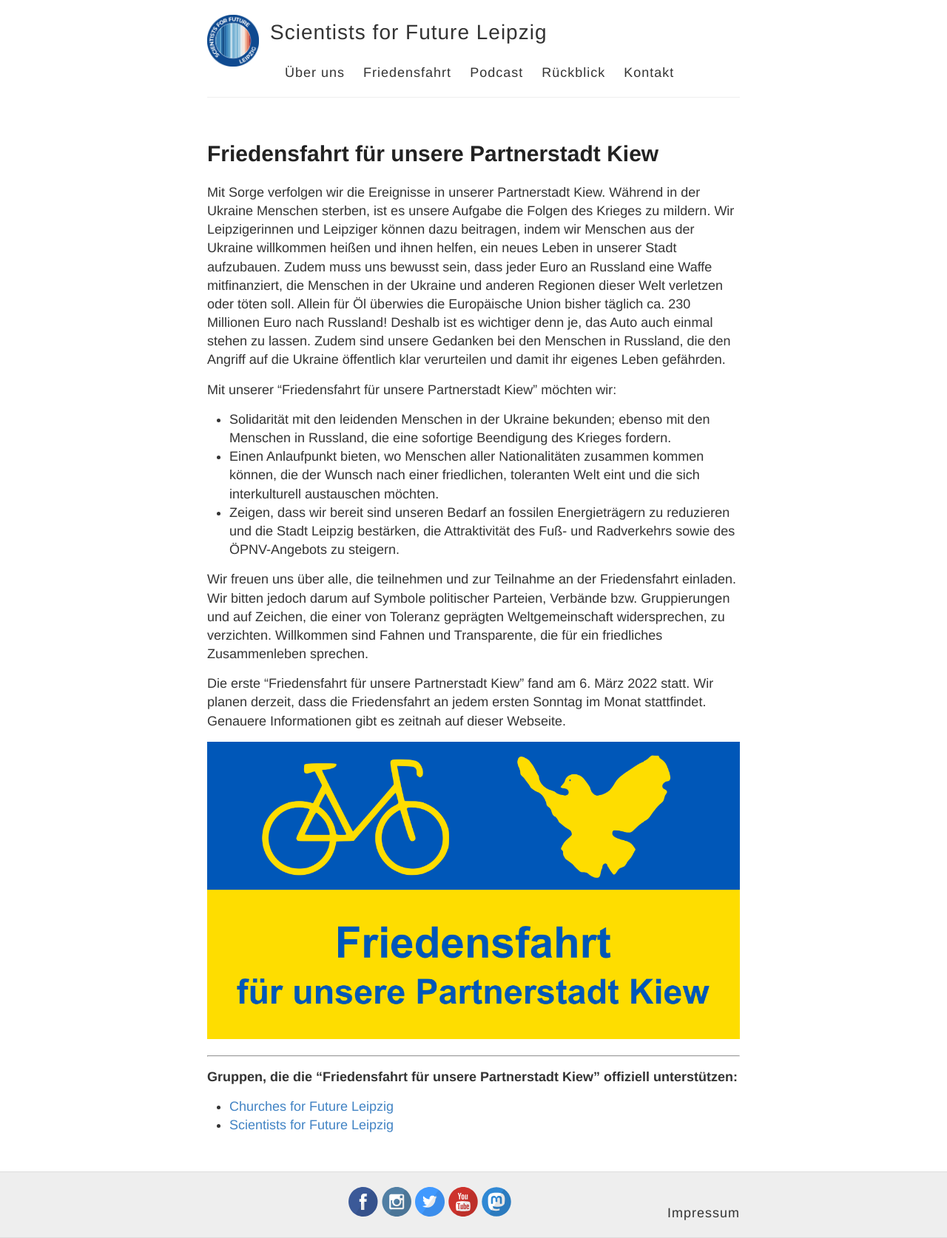
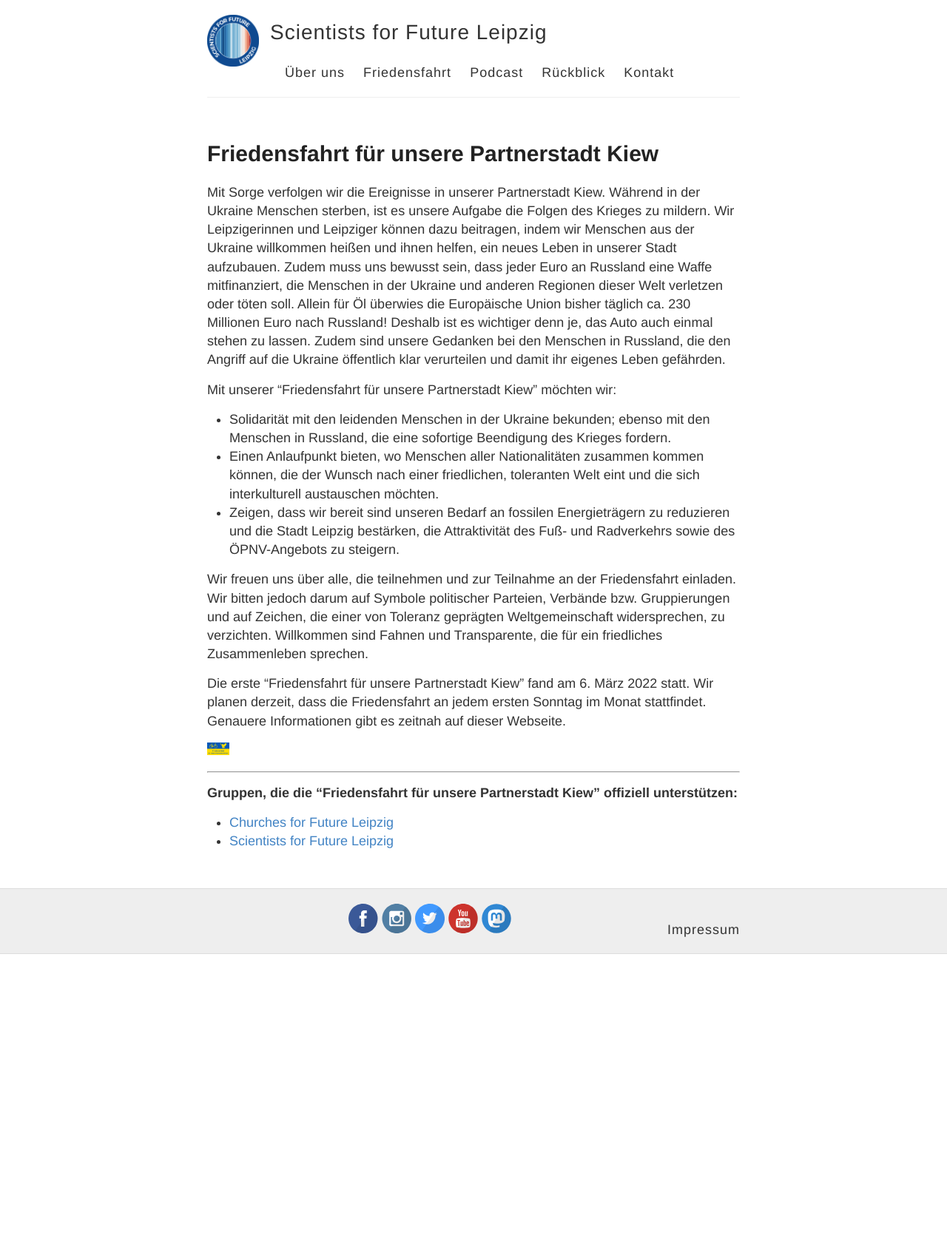
Before and after one commit to s4f-leipzig/s4f-leipzig.github.io, a Jekyll site: the page built from Friedensfahrt.md, in a window 1280 px wide. Shown: the whole page at 74% size. Built offline with Jekyll 4.4.1, drawn with Linux system fonts in a browser that asks for light colours; after the commit the page ends 1290 px from its top, so only the background shows below that.

Commit message:
Update Friedensfahrt.md

```diff
--- a/Friedensfahrt.md
+++ b/Friedensfahrt.md
@@ -24,7 +24,7 @@ Wir freuen uns über alle, die teilnehmen und zur Teilnahme an der Friedensfahrt
 
 Die erste "Friedensfahrt für unsere Partnerstadt Kiew" fand am 6. März 2022 statt. Wir planen derzeit, dass die Friedensfahrt an jedem ersten Sonntag im Monat stattfindet. Genauere Informationen gibt es zeitnah auf dieser Webseite.
 
-![](/images/Friedensfahrt.png)
+<img src="/images/Friedensfahrt.png" width="30">
 
 <hr>
 
```
